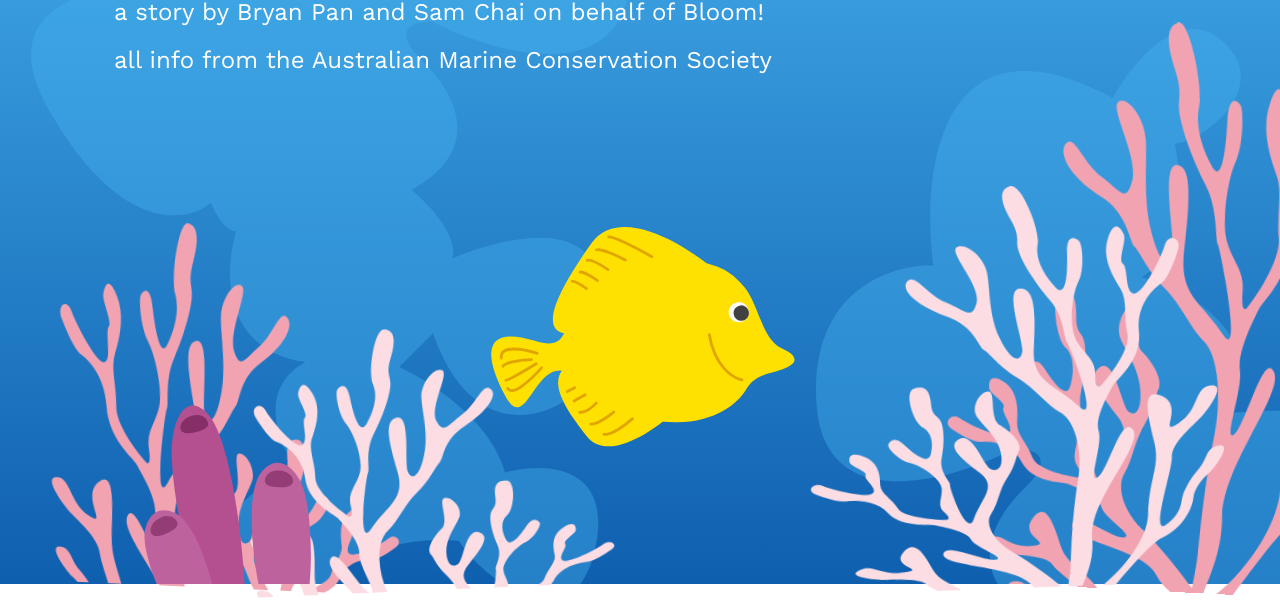
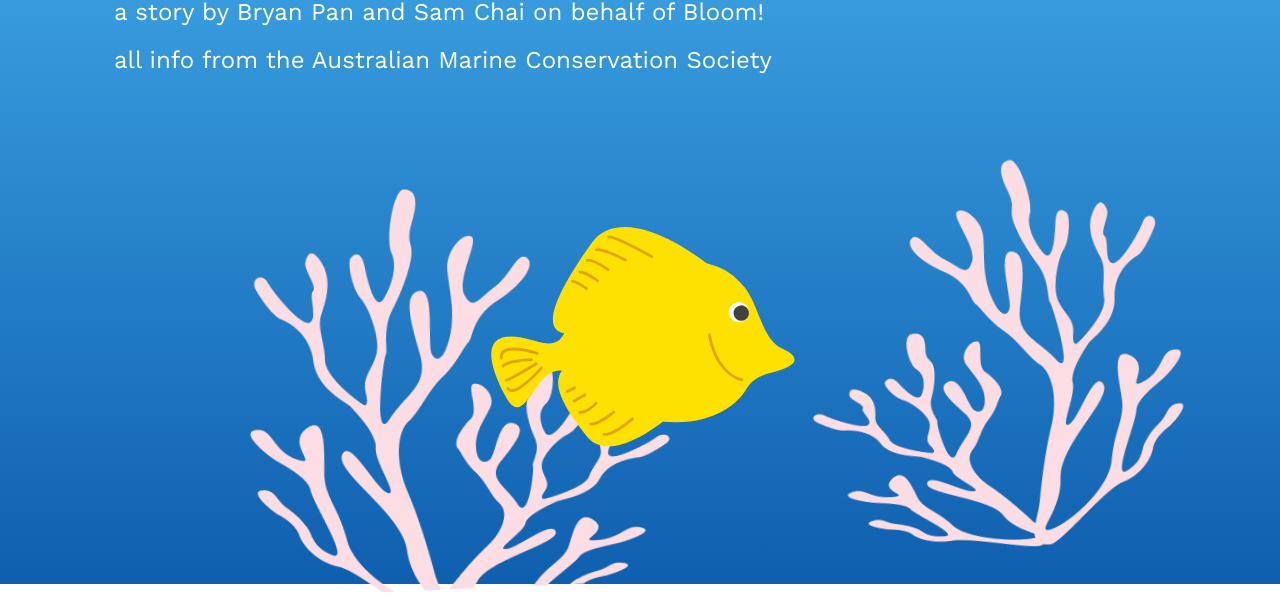
Before and after one commit to BryanPan342/storytime, a plain HTML site: page index.html in a window 1280 px wide. Shown: the part 219-820 px from the top of the page. Drawn offline with nearby package versions, Linux system fonts and the light colour scheme.

Commit message:
doesn't work but a place to start

```diff
--- a/css/globals.css
+++ b/css/globals.css
@@ -7,6 +7,8 @@
 4.  Title
 5.  Hero
 6.  Ocean
+7.  Ocean Floor
+8.  Ocean Background
 
 */
 
@@ -212,46 +214,45 @@ a:hover:after {
   height: calc(100vh + 3px);
 }
 
-.ocean-floor {
-  /* position: absolute; */
+.layer {
+  height: 100%;
+}
+
+/* 7. Ocean Floor
+/* ---------------------------------------------------------- */
+
+#ocean-floor {
+  width: 5000px;
   position: absolute;
-  bottom: var(--floor-offset);
+  bottom: -0;
   z-index: 3;
 }
 
-.ocean-bubbles {
-  width: 600px;
-  height: auto;
-  z-index: -18;
-}
-
-.ocean-bubbles:nth-of-type(1) {
-  left: calc(var(--ocean-base-metric) * .5);
-}
-
-.ocean-bubbles:nth-of-type(2) {
-  left: calc(var(--ocean-base-metric) * 13);
-}
-
 .light-coral {
-  height: auto;
-  width: 475px;
+  position: absolute;
   bottom: calc(var(--floor-offset) - 5px);
   transform-origin: 50% 100% 0;
   z-index: -10;
 }
 
-.light-coral:nth-child(3) {
+#light-coral-1 {
+  width: 475px;
+  height: 490px;
   animation: sway-alternate 17s alternate infinite;
   left: calc(var(--ocean-base-metric) * 3.5);
+  background-image: url(../assets/light-coral-1.png);
 }
 
-.light-coral:nth-child(4) {
+#light-coral-2 {
+  width: 450px;
+  height: 450px;
   animation: sway-alternate 20s alternate infinite;
   left: calc(var(--ocean-base-metric) * 12);
+  background-image: url(../assets/light-coral-2.png);
 }
 
 .dark-coral {
+  position: absolute;
   height: auto;
   width: 475px;
   z-index: -15;
@@ -260,23 +261,29 @@ a:hover:after {
   animation: sway 13s infinite;
 }
 
-.dark-coral:nth-child(5) {
+#dark-coral-1 {
   animation: sway 10s infinite;
   left: calc(var(--ocean-base-metric) * .1);
+  background-image: url(../assets/dark-coral-1.png);
 }
 
-.dark-coral:nth-child(6) {
+.dark-coral-2 {
+  animation: sway 13s infinite;
   left: calc(var(--ocean-base-metric) * 14);
+  background-image: url(../assets/dark-coral-2.png);
 }
 
 .polyps {
+  bottom: 0;
+  position: absolute;
   width: 190px;
   height: auto;
-  z-index: 0;
+  z-index: -1;
 }
 
-.polyps:nth-child(7) {
+#polyps-1 {
   left: calc(var(--ocean-base-metric) * 2);
+  background-image: url(../assets/polyps.png);
 }
 
 @keyframes sway {
@@ -288,3 +295,30 @@ a:hover:after {
   0%, 100%{ transform: rotate(3deg);}
   50%{ transform: rotate(-3deg); }
 }
+
+/* 8. Ocean Background
+/* ---------------------------------------------------------- */
+
+#ocean-background-bubbles {
+  width: 5000px;
+  position: absolute;
+  width: 100%;
+  height: auto;
+  z-index: -20;
+}
+
+.ocean-bubbles {
+  width: 600px;
+  height: auto;
+  z-index: -25;
+}
+
+#ocean-bubbles-1 {
+  left: calc(var(--ocean-base-metric) * .5);
+  background-image: url(../assets/ocean-bubbles-1.png);
+}
+
+#ocean-bubbles-2 {
+  left: calc(var(--ocean-base-metric) * 13);
+  background-image: url(../assets/ocean-bubbles-2.png);
+}
--- a/index.html
+++ b/index.html
@@ -31,13 +31,17 @@
         <img class='feesh'src='assets/feesh.svg'>
       </div>
       <div class='ocean'>
-        <img class='ocean-bubbles ocean-floor parallax' src='assets/ocean-bubbles-1.svg'>
-        <img class='ocean-bubbles ocean-floor parallax' src='assets/ocean-bubbles-2.svg'>
-        <img class='light-coral ocean-floor' src='assets/light-pink-coral-1.svg'>
-        <img class='light-coral ocean-floor' src='assets/light-pink-coral-2.svg'>
-        <img class='dark-coral ocean-floor' src='assets/dark-pink-coral-1.svg'>
-        <img class='dark-coral ocean-floor' src='assets/dark-pink-coral-2.svg'>
-        <img class='polyps ocean-floor' src='assets/polyps.svg'>
+        <div class='layer' id='ocean-floor'>
+          <div class='light-coral' id='light-coral-1'></div>
+          <div class='light-coral' id='light-coral-2'></div>
+          <div class='dark-coral' id='dark-coral-1'></div>
+          <div class='dark-coral' id='dark-coral-2'></div>
+          <div class='polyps' id='polyps-1'></div>
+        </div>
+        <div class='layer' id='ocean-background-bubbles'>
+          <div class='ocean-bubbles' id='ocean-bubbles-1'></div>
+          <div class='ocean-bubbles' id='ocean-bubbles-2'>
+        </div>
       </div>
     </div>
     <script src='scripts/main.js'></script>
--- a/scripts/main.js
+++ b/scripts/main.js
@@ -2,39 +2,49 @@ function min(a, b) {
   return a < b ? a : b;
 }
 
-var ocean_bubbles = document.getElementsByClassName("ocean-bubbles");
-var light_corals = document.getElementsByClassName("light-coral");
-var dark_corals = document.getElementsByClassName("dark-coral");
-var polypses = document.getElementsByClassName("polyps");
+function addDims(element) {
+  maxDimsForIds[element.getAttribute('id')] = { 'width': element.offsetWidth, 'height': element.offsetHeight};
+}
+
+function storeDivs() {
+  for (var e = document.getElementsByTagName("div"), t = 0; t < e.length; t++){
+    "ocean-bubbles" === e[t].getAttribute('class') && ocean_bubbles.push(e[t]) && addDims(e[t]),
+    "light-coral" === e[t].getAttribute('class') && light_corals.push(e[t]) && addDims(e[t]),
+    "dark-coral" === e[t].getAttribute('class') && dark_corals.push(e[t]) && addDims(e[t]),
+    "polyps" === e[t].getAttribute('class') && polypses.push(e[t]) && addDims(e[t]),
+    "layer" === e[t].getAttribute('class') && layers.push(e[t]) && addDims(e[t]);
+  }
+}
+
+var maxDimsForIds = new Object;
+var classMultipliers = {
+  'ocean-bubbles': 1,
+  'light-coral': .74,
+  'dark-coral': .74,
+  'polyps': .266,
+};
+var layers = new Array, ocean_bubbles = new Array, light_corals = new Array, dark_corals = new Array, polypses = new Array;
 
 function resize() {
-  var bubble_width = min(600, screen.width);
-  var coral_width = min(475, screen.width * .74 );
-  var polyps_width = min(250, screen.width * .266 );
-
-  Array.from(ocean_bubbles).forEach(function (bubble) {
-    bubble.style.width =`${bubble_width}px`;
-  });
-  Array.from(light_corals).forEach(function (coral) {
-    coral.style.width = `${coral_width}px`;
-  });
-  Array.from(dark_corals).forEach(function (coral) {
-    coral.style.width =`${coral_width}px`;
-  });
-  Array.from(polypses).forEach(function (polyps) {
-    polyps.style.width =`${polyps_width}px`;
+  console.log('resizing');
+  Object.keys(maxDimsForIds).map((key) => {
+    const e = maxDimsForIds[key];
+    let element = document.getElementById(key);
+    const m = classMultipliers[element.getAttribute('class')];
+    if (m) {
+      console.log(`${min(e['width'], screen.width * m)}px`);
+      element.style.width = `${min(e['width'], screen.width * m)}px`;
+      element.style.height = `${min(e['height'], screen.height * m)}px`;
+    }
   });
 }
 
-resize();
+storeDivs(), resize();
 window.onresize = resize;
 
 function handleScroll() {
-  var scrollLeft = window.pageXOffset
-  Array.from(document.getElementsByClassName("parallax")).forEach(function (element) {
-    console.log(scrollLeft);
-    element.style.transform = `translateX(${scrollLeft*.1}px)`;
-  });
+  var scrollLeft = window.pageXOffset;
+  document.getElementById("ocean-background-bubbles").style.left = `${scrollLeft*.5}px`;
 };
 
 window.addEventListener('scroll', handleScroll, { passive: true });
```
Also changed, not shown: assets/dark-coral-1.png (added), assets/dark-coral-2.png (added), assets/light-coral-1.png (added), assets/light-coral-2.png (added), assets/ocean-bubbles-1.png (added), assets/ocean-bubbles-2.png (added), assets/polyps.png (added), 1 other file.
